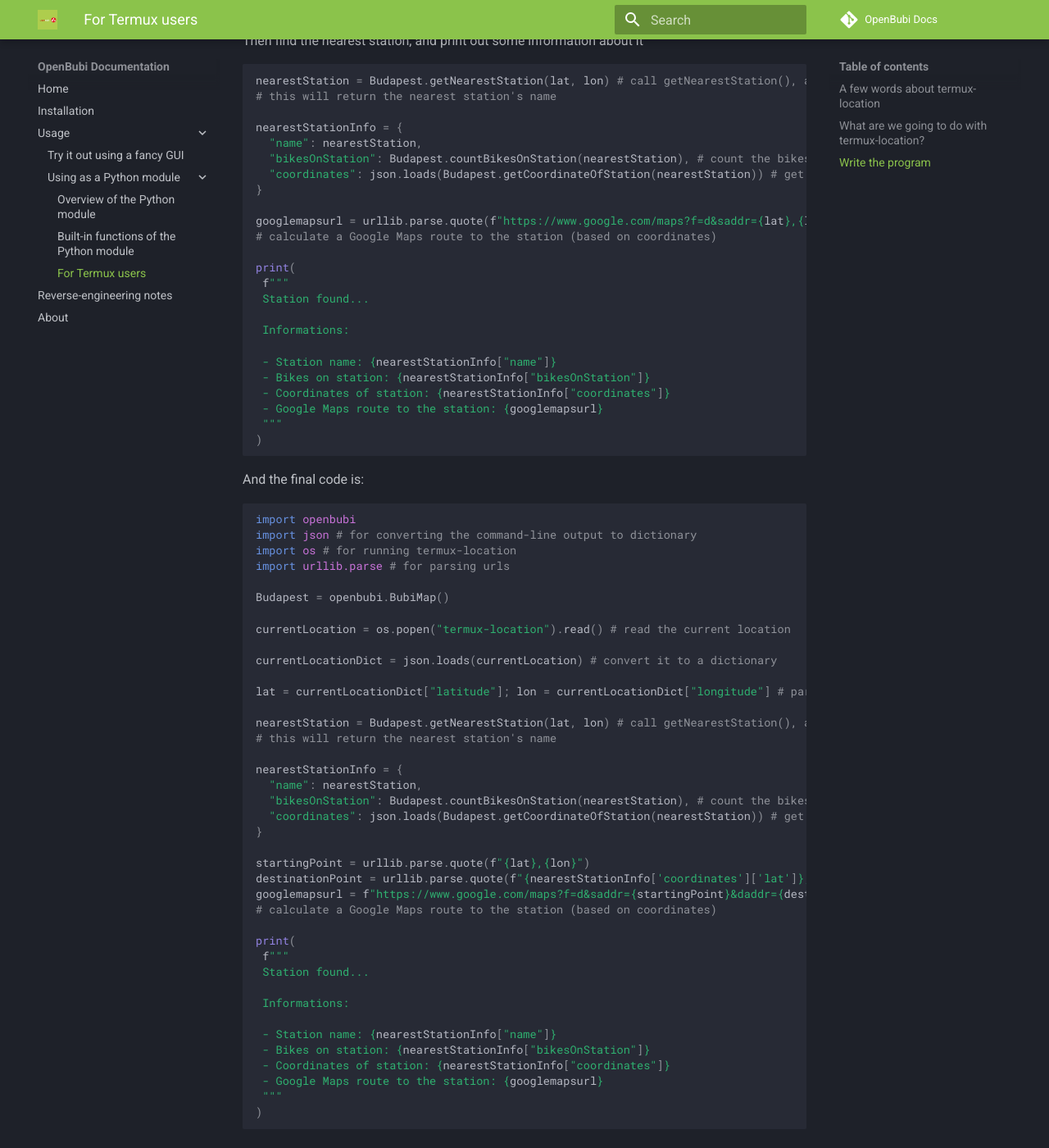
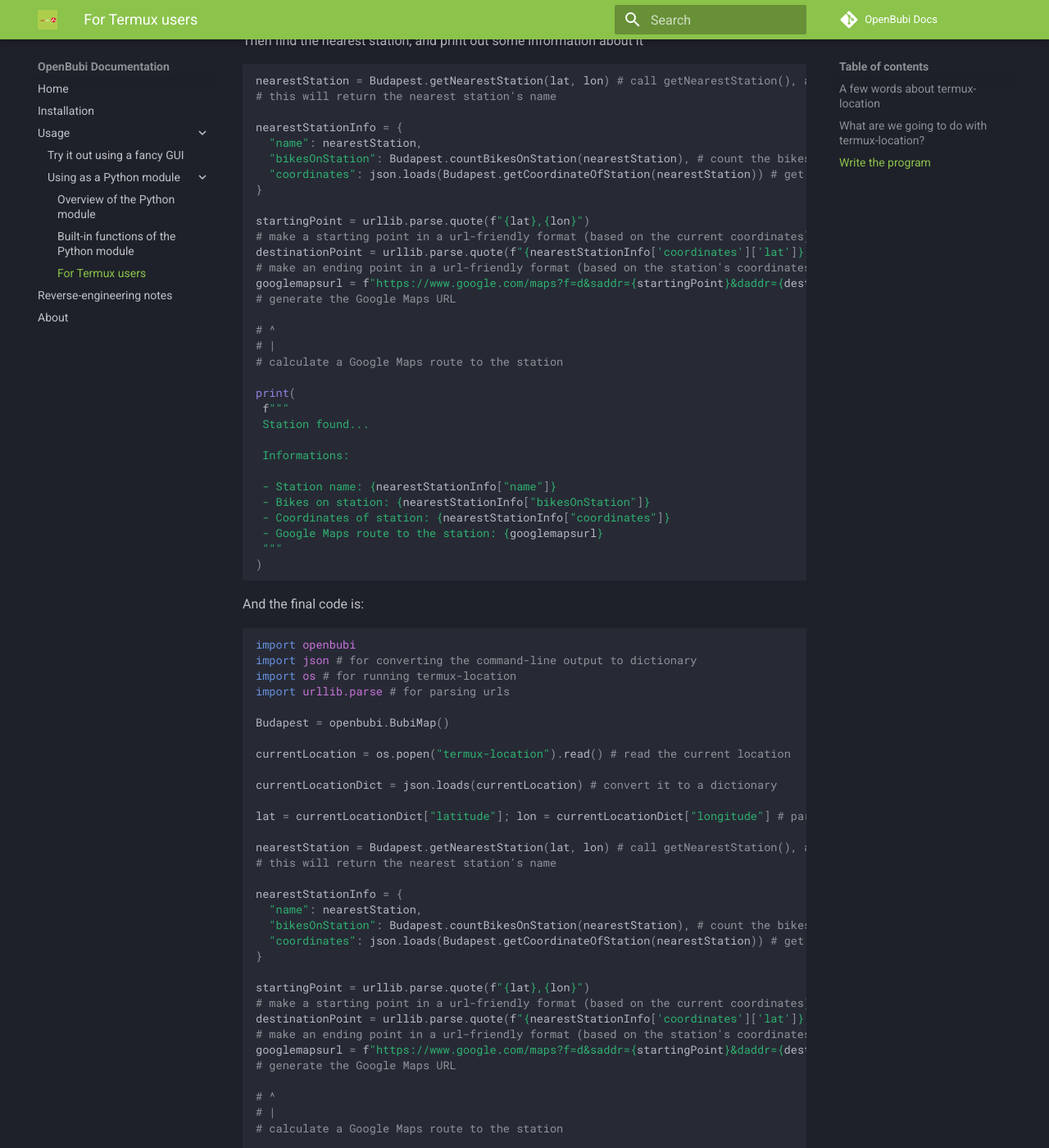
Before and after one commit to PiciAkk/OpenBubi-Docs, an MkDocs documentation site: the page built from docs/usage/pymodule/termux.md, in a window 1280 px wide and 1400 px high, scrolled down 1643 px. Shown: the whole window at 82% size. Built offline with MkDocs 1.6.1 and Material for MkDocs 9.7.7, drawn with Linux system fonts in a browser that asks for light colours; comment, search, counter and statistics services are not loaded.

Commit message:
termux.md finally (almost) done :D

```diff
--- a/docs/usage/pymodule/termux.md
+++ b/docs/usage/pymodule/termux.md
@@ -82,8 +82,16 @@
   "coordinates": json.loads(Budapest.getCoordinateOfStation(nearestStation)) # get the coordinates of that station, and convert it to a dictionary
 }
 
-googlemapsurl = urllib.parse.quote(f"https://www.google.com/maps?f=d&saddr={lat},{lon}&daddr={nearestStationInfo['coordinates']['lat']},{nearestStationInfo['coordinates']['lon']}&dirflg=d")
-# calculate a Google Maps route to the station (based on coordinates)
+startingPoint = urllib.parse.quote(f"{lat},{lon}")
+# make a starting point in a url-friendly format (based on the current coordinates)
+destinationPoint = urllib.parse.quote(f"{nearestStationInfo['coordinates']['lat']},{nearestStationInfo['coordinates']['lon']}")
+# make an ending point in a url-friendly format (based on the station's coordinates)
+googlemapsurl = f"https://www.google.com/maps?f=d&saddr={startingPoint}&daddr={destinationPoint}&dirflg=d"
+# generate the Google Maps URL
+
+# ^
+# |
+# calculate a Google Maps route to the station
 
 print(
  f"""
@@ -125,9 +133,15 @@
 }
 
 startingPoint = urllib.parse.quote(f"{lat},{lon}")
+# make a starting point in a url-friendly format (based on the current coordinates)
 destinationPoint = urllib.parse.quote(f"{nearestStationInfo['coordinates']['lat']},{nearestStationInfo['coordinates']['lon']}")
+# make an ending point in a url-friendly format (based on the station's coordinates)
 googlemapsurl = f"https://www.google.com/maps?f=d&saddr={startingPoint}&daddr={destinationPoint}&dirflg=d"
-# calculate a Google Maps route to the station (based on coordinates)
+# generate the Google Maps URL
+
+# ^
+# |
+# calculate a Google Maps route to the station
 
 print(
  f"""
```
